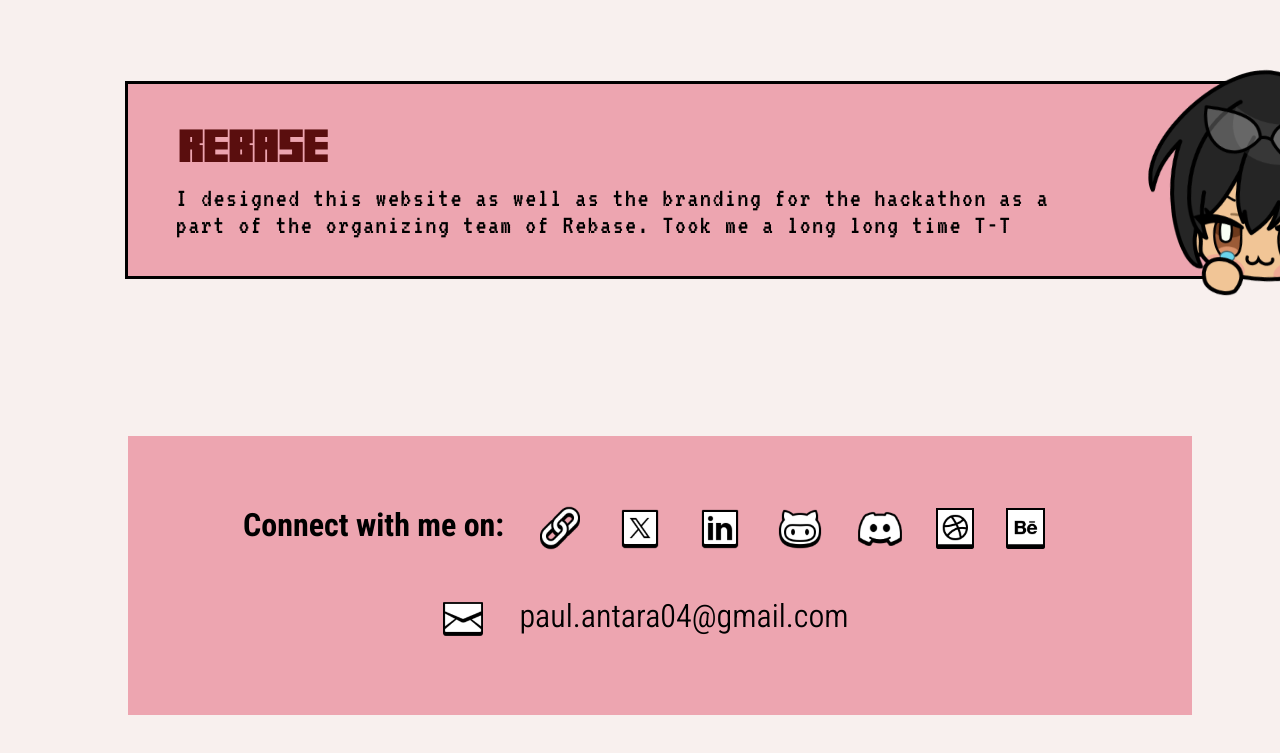
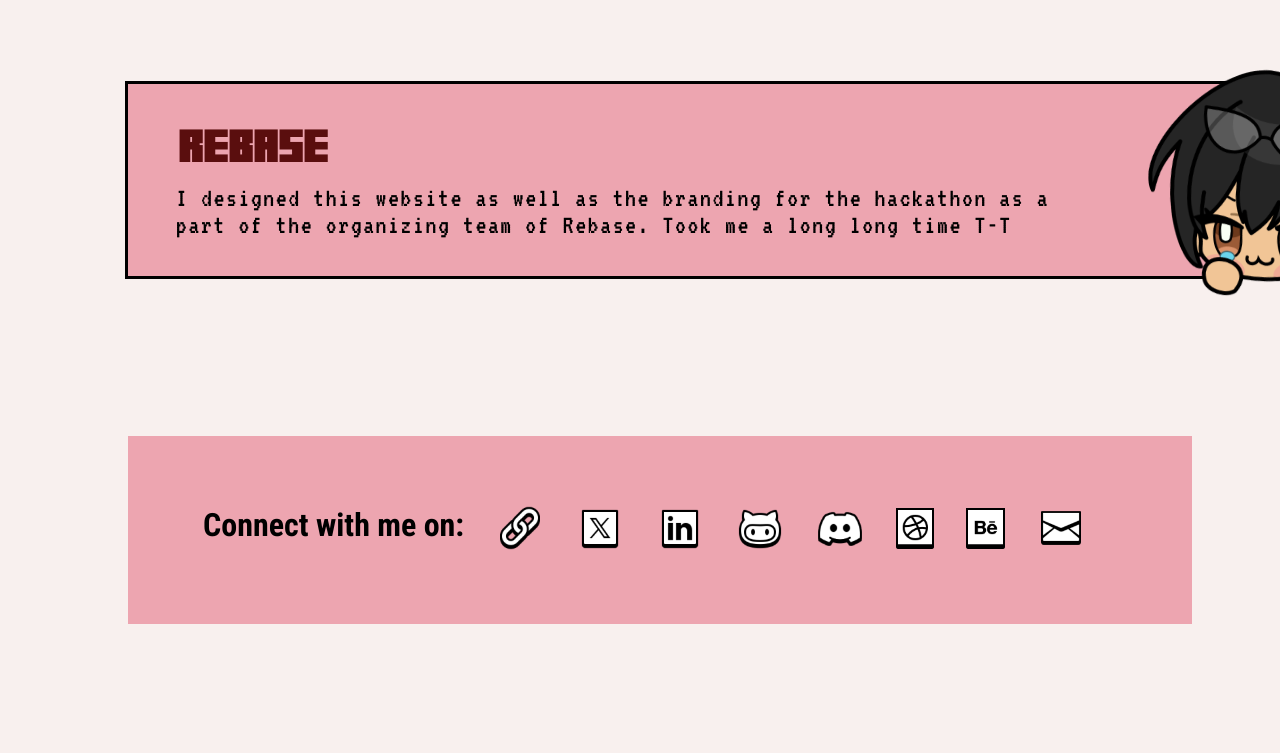
Before and after one commit to Antara-Paul04/antara-paul04.github.io, a plain HTML site: page index.html in a window 1280 px wide. Shown: the part 2900-3653 px from the top of the page. After the commit the page ends 3576 px from the top, so only its background shows below. Drawn offline with Linux system fonts and the light colour scheme.

Commit message:
small edits

```diff
--- a/index.html
+++ b/index.html
@@ -25,7 +25,7 @@
                     Antara Paul
                 </h1>
                 <div class="empty-box"></div>
-                <a href="https://drive.google.com/file/d/1d1dGthtJ4k0DvRhguWfpGvWwRoq1DJLk/view?usp=sharing" target="_blank" class="view-resume-btn">View Resume</a>
+                <a href="https://drive.google.com/file/d/1HVYmp0gnrC5qXCFdyQRFM2rcBHGaGr3c/view?usp=sharing" target="_blank" class="view-resume-btn">View Resume</a>
             </div>
             <div class="heroimage">
                 <img src="assets/images/Group 429.png" alt="heroimage">
@@ -149,7 +149,7 @@
             <ul class="socials">
                 <li><h1>Connect with me on: </h1></li>
                 <li>
-                    <a href="https://bio.link/auryn" target="_blank" title="My bio link">
+                    <a href="https://bio.link/auryn" target="_blank" title="Bio.link">
                         <img class="link" src="assets/images/Link.png" alt="Link">
                     </a>
                 </li>
@@ -183,11 +183,11 @@
                         <img class="behance" src="assets/images/Group 476.png" alt="Behance">
                     </a>
                 </li>
-            </ul>
-            <ul class="gmail">
-                <li><img class="mail" src="assets/images/Letter.png" alt="Gmail" title="Email"></li>
-                <li><h1>paul.antara04@gmail.com</h1></li>
-            </ul>
+                <li>
+                    <a href="mailto:paul.antara04@gmail.com" target="_blank" title="Gmail">
+                        <img class="mail" src="assets/images/Letter.png" alt="Gmail" title="Email">
+                    </a>
+                </li>
         </div>
     </div>
     <script src="script.js"></script>
```
